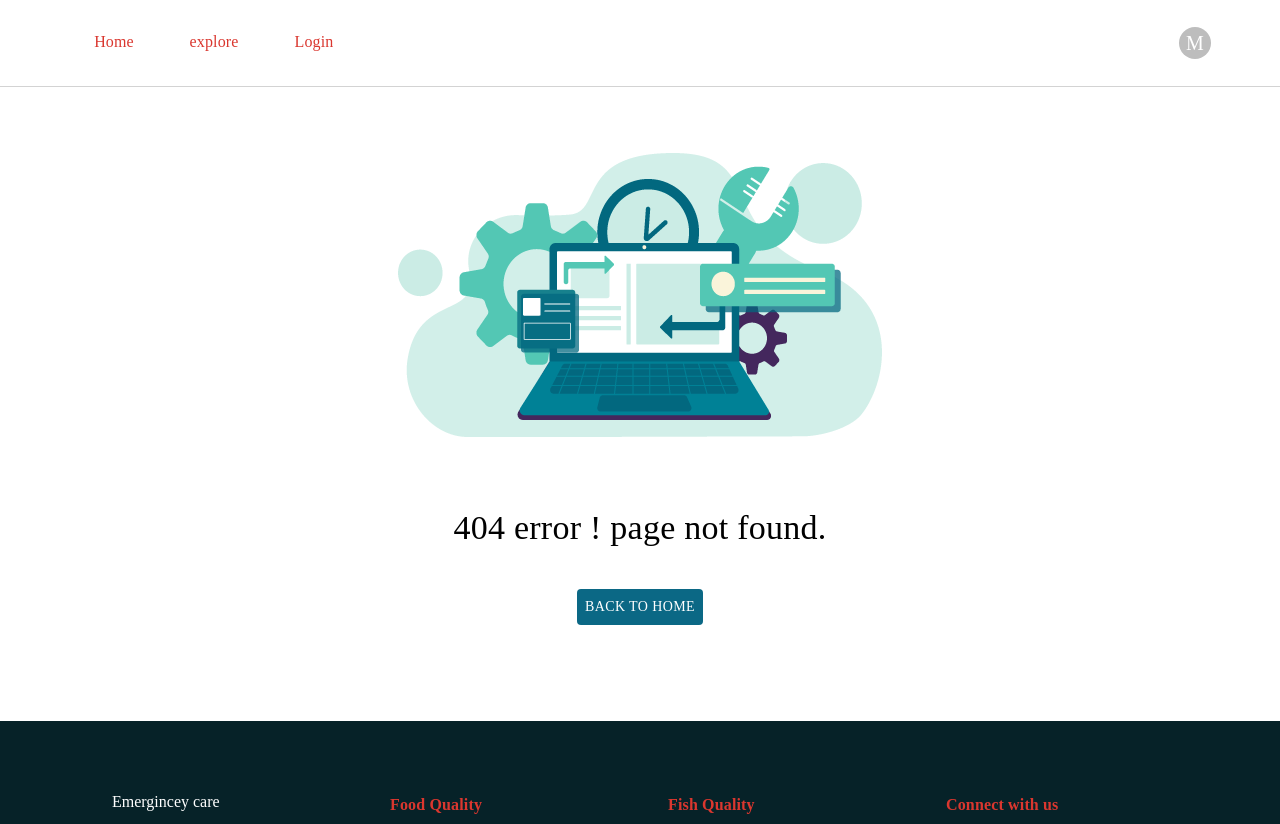
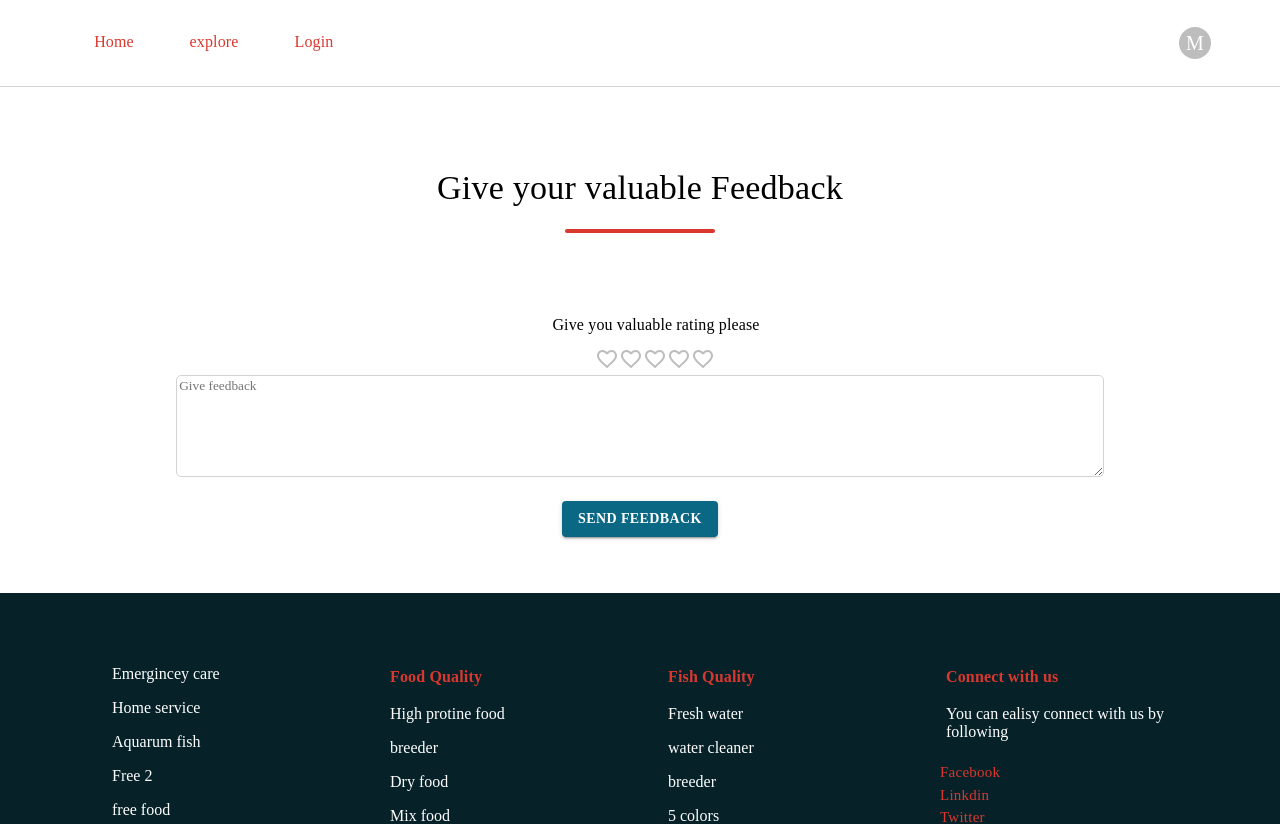
Before and after one commit to Arif870/Aqua, a React (Create React App) app: page /review in a window 1280 px wide. Shown: the top 824 px of the page. Built offline with nearby package versions, Linux system fonts and the light colour scheme; no server answers; what react-swipeable-views-utils would draw is missing.

Commit message:
give fedback page designed

```diff
--- a/package.json
+++ b/package.json
@@ -16,6 +16,7 @@
     "react": "^17.0.2",
     "react-dom": "^17.0.2",
     "react-hook-form": "^7.18.1",
+    "react-rating": "^2.0.5",
     "react-router": "^5.2.1",
     "react-router-dom": "^5.3.0",
     "react-scripts": "4.0.3",
--- a/src/App.js
+++ b/src/App.js
@@ -2,6 +2,7 @@ import { BrowserRouter as Router, Switch, Route } from "react-router-dom";
 import "./App.css";
 import AuthProvider from "./Context/AuthProvider/AuthProvider";
 import Explore from "./Pages/Explore/Explore";
+import GiveReview from "./Pages/GiveReview/GiveReview";
 import Home from "./Pages/Home/Home/Home";
 import Login from "./Pages/Login/Login";
 import Myorders from "./Pages/Myorders/Myorders";
@@ -37,6 +38,9 @@ function App() {
             <Route path="/myorders">
               <Myorders />
             </Route>
+            <Route path="/review">
+              <GiveReview />
+            </Route>
             <Route path="/registration">
               <Registration />
             </Route>
--- /dev/null
+++ b/src/Pages/GiveReview/GiveReview.js
@@ -0,0 +1,101 @@
+import React from "react";
+import {
+  Button,
+  Container,
+  Rating,
+  TextField,
+  Typography,
+} from "@mui/material";
+import TextareaAutosize from "@mui/material/TextareaAutosize";
+import Navigation from "../Shared/Navigation/Navigation";
+import Footer from "../Shared/Footer/Footer";
+import { Box } from "@mui/system";
+import { styled } from "@mui/material/styles";
+import FavoriteIcon from "@mui/icons-material/Favorite";
+import FavoriteBorderIcon from "@mui/icons-material/FavoriteBorder";
+
+export default function GiveReview() {
+  const StyledRating = styled(Rating)({
+    "& .MuiRating-iconFilled": {
+      color: "#ff6d75",
+    },
+    "& .MuiRating-iconHover": {
+      color: "#ff3d47",
+    },
+  });
+  return (
+    <div>
+      <Navigation />
+      <Container>
+        <Typography
+          variant="h4"
+          style={{ textAlign: "center", margin: "80px 0px 20px" }}
+        >
+          Give your valuable Feedback
+        </Typography>
+        <div
+          style={{
+            width: "150px",
+            height: "4px",
+            backgroundColor: "var(--primary-color)",
+            margin: " 0px auto 80px",
+            display: "block",
+            borderRadius: "10px",
+          }}
+        ></div>
+        <div>
+          <Box
+            style={{ textAlign: "center" }}
+            sx={{
+              "& > legend": { mt: 2, ml: 4 },
+            }}
+          >
+            <Typography component="legend">
+              Give you valuable rating please
+            </Typography>
+            <StyledRating
+              style={{ margin: "10px 0px 0px 30px" }}
+              name="customized-color"
+              defaultValue={0}
+              getLabelText={value => `${value} Heart${value !== 1 ? "s" : ""}`}
+              precision={0.5}
+              icon={<FavoriteIcon fontSize="inherit" />}
+              emptyIcon={<FavoriteBorderIcon fontSize="inherit" />}
+            />
+          </Box>
+          <Box
+            style={{ textAlign: "center" }}
+            sx={{
+              alignItems: "center",
+              "& > :not(style)": { m: 1 },
+            }}
+          >
+            <TextareaAutosize
+              minRows={6}
+              style={{
+                width: "80%",
+                color: "lightgray",
+                margin: "auto",
+                border: "1px solid lightgray",
+                borderRadius: "5px",
+              }}
+              placeholder="Give feedback"
+            />
+          </Box>
+          <Button
+            variant="contained"
+            style={{
+              backgroundColor: "var(--secondary-color)",
+              fontWeight: "bold",
+              margin: " 20px auto",
+              display: "block",
+            }}
+          >
+            Send Feedback{" "}
+          </Button>
+        </div>
+      </Container>
+      <Footer />
+    </div>
+  );
+}
--- a/src/Pages/Purchase/Purchase.js
+++ b/src/Pages/Purchase/Purchase.js
@@ -9,6 +9,23 @@ export default function Purchase() {
   return (
     <div>
       <Navigation />
+      <Typography
+        variant="h4"
+        style={{ textAlign: "center", margin: "80px 0px 20px" }}
+      >
+        Complete your order please
+      </Typography>
+      <div
+        style={{
+          width: "150px",
+          height: "4px",
+          backgroundColor: "var(--primary-color)",
+          margin: " 0px auto 80px",
+          display: "block",
+          borderRadius: "10px",
+        }}
+        className="underheading"
+      ></div>
       <Container>
         <Grid
           container
```
Also changed, not shown: 1 other file (tests, documents, lock files or other folders).
